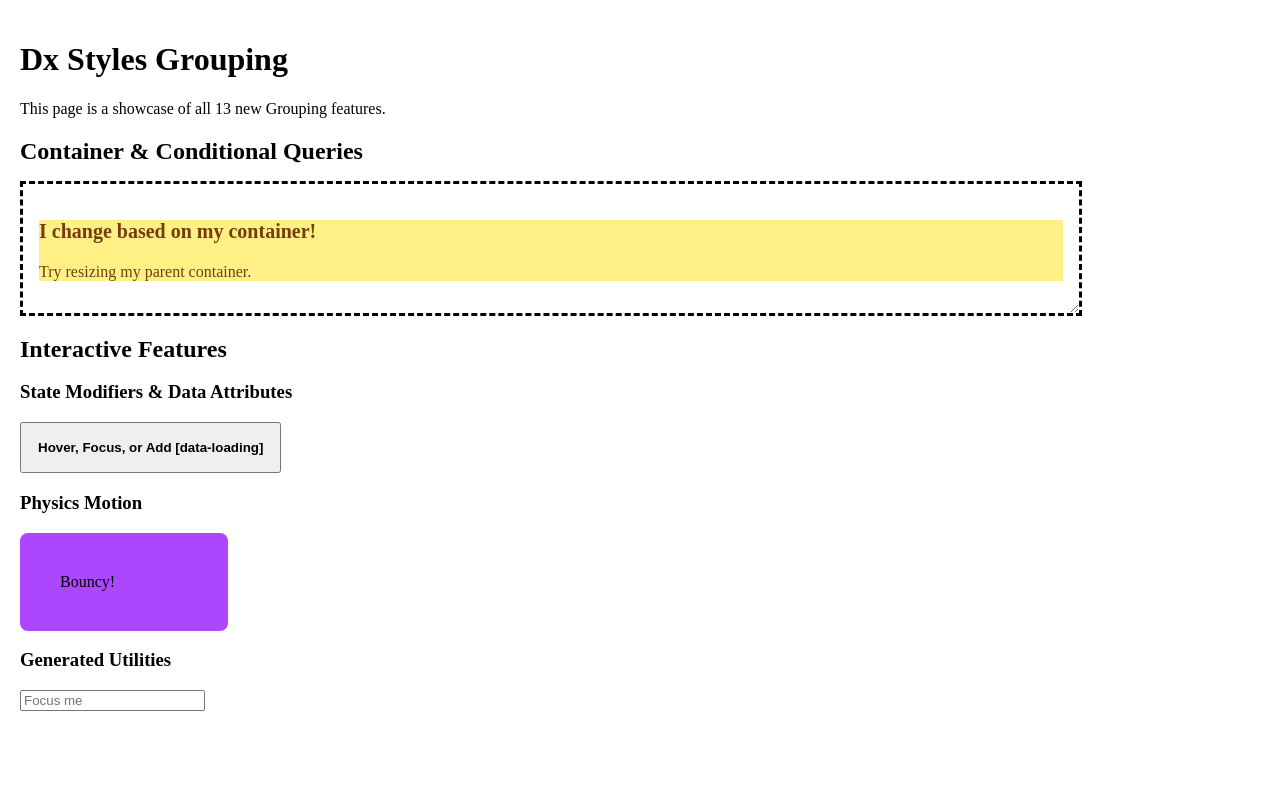
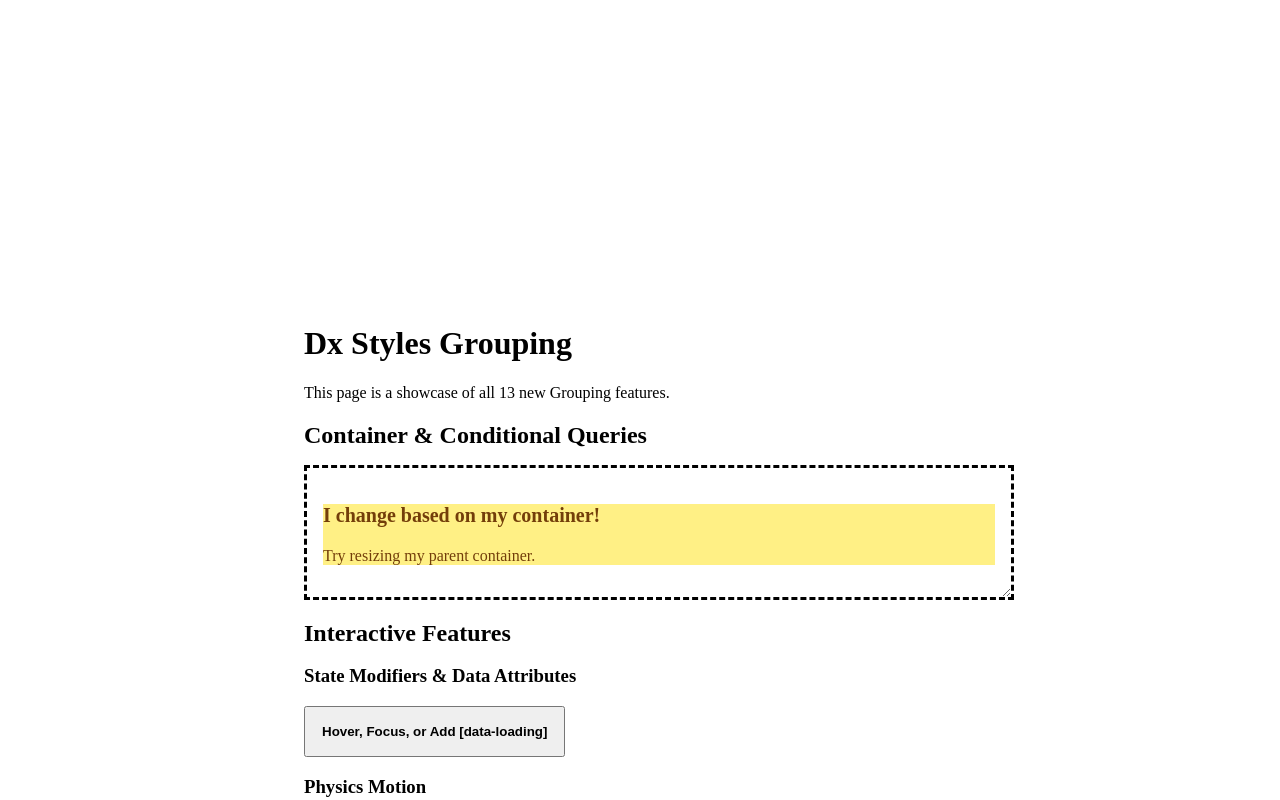
Before and after one commit to najmus-sakib-hossain/dx-styles, a Next.js app in the folder playgrounds/nextjs/: page / in a window 1280 px wide. Shown: the top 800 px of the page. Built offline with nearby package versions, Linux system fonts and the light colour scheme.

Commit message:
feat: the speed is still too slow

```diff
--- a/playgrounds/nextjs/app/globals.css
+++ b/playgrounds/nextjs/app/globals.css
@@ -7,40 +7,21 @@
   animation: 1s forwards dx-animation-3ca706a340e08c85;
 }
 
-.div\(h1\(font-bold\)\ p\(mt-2\)\) > h1 {
-  font-weight: 700;
+.p-4 {
+  padding: 1rem;
 }
 
-.div\(h1\(font-bold\)\ p\(mt-2\)\) > p {
-  margin-top: 0.5rem;
+.border-dashed {
+  border-style: dashed;
 }
 
-.max-w-5xl {
-  max-width: 64rem;
+@keyframes dx-animation-3ca706a340e08c85 {
+  0% { opacity: 0; }
+  100% { opacity: 1; }
 }
 
-.max-w-5xl {
-  max-width: 64rem;
-}
-
-.font-bold {
-  font-weight: 700;
-}
-
-.transition\(300ms\) {
-  transition-property: all;
-  transition-duration: 300ms;
-  transition-timing-function: cubic-bezier(0.4,0,0.2,1);
-}
-
-.mesh\(\[slate-100\,\ sky-200\]\,\ \[slate-300\,\ blue-300\]\) {
-  background-image: radial-gradient(circle at 51.8% 54.7%, slate-100 115%), radial-gradient(circle at 36.5% 43.4%, sky-200 105%), radial-gradient(circle at 74.0% 43.0%, slate-300 95%), radial-gradient(circle at 31.8% 79.9%, blue-300 85%);
-  background-size: cover;
-  background-blend-mode: screen, lighten;
-}
-
-.text-2xl {
-  font-size: 1.5rem;
+.animate\:1s {
+  animation: 1s forwards dx-animation-3ca706a340e08c85;
 }
 
 .\?\@container\>640px\(text-xl\) {
@@ -54,42 +35,144 @@
   }
 }
 
+@media (min-width: 1024px) {
+  .lg\(p-3\) {
+    padding: 0.75rem;
+  }
+}
+
+.mb-4 {
+  margin-bottom: 1rem;
+}
+
+.max-w-5xl {
+  max-width: 64rem;
+}
+
+.\?\@container\>640px\(text-xl\) {
+  font-weight: 700;
+  font-size: 1.125rem;
+}
+
+@container (min-width: 640px) {
+  .\?\@container\>640px\(text-xl\) {
+    font-size: 1.25rem;
+  }
+}
+
+.div\(div\(mt-4\)\) > div {
+  margin-top: 1rem;
+}
+
+.div\(div\(mt-4\)\) > div {
+  margin-top: 1rem;
+}
+
+.div\(h1\(font-bold\)\ p\(mt-2\)\) > h1 {
+  font-weight: 700;
+}
+
+.div\(h1\(font-bold\)\ p\(mt-2\)\) > p {
+  margin-top: 0.5rem;
+}
+
+.text-2xl {
+  font-size: 1.5rem;
+}
+
+@container (min-width: 640px) {
+  .\?\@container\>640px\(bg-green-200\ text-green-900\) {
+    background-color: oklch(0.925 0.084 155.995);
+    color: oklch(0.393 0.095 152.535);
+  }
+}
+
+.mesh\(\[slate-100\,\ sky-200\]\,\ \[slate-300\,\ blue-300\]\) {
+  background-image: radial-gradient(circle at 51.8% 54.7%, slate-100 115%), radial-gradient(circle at 36.5% 43.4%, sky-200 105%), radial-gradient(circle at 74.0% 43.0%, slate-300 95%), radial-gradient(circle at 31.8% 79.9%, blue-300 85%);
+  background-size: cover;
+  background-blend-mode: screen, lighten;
+}
+
+.font-bold {
+  font-weight: 700;
+}
+
+.card\(p-13\ bg-black\/50\ backdrop-blur-lg\ rounded-xl\ shadow-lg\) {
+  padding: 3.25rem;
+  backdrop-filter: blur(16px);
+  border-radius: 0.75rem;
+  box-shadow: 0 10px 15px -3px rgba(0, 0, 0, 0.1), 0 4px 6px -2px rgba(0, 0, 0, 0.05);
+}
+
+.\?\@self\:child-count\>2\(_highlight\):has( > :nth-last-child(n+2):first-child) {
+  background-color: oklch(0.945 0.129 101.54);
+  color: oklch(0.421 0.095 57.708);
+}
+
+.font-semibold {
+  font-weight: 600;
+}
+
+.font-semibold {
+  font-weight: 600;
+}
+
+.w-full {
+  width: 100%;
+}
+
+.transition\(300ms\) {
+  transition-property: all;
+  transition-duration: 300ms;
+  transition-timing-function: cubic-bezier(0.4,0,0.2,1);
+}
+
+.\*loading\(bg-gray-400\ animate-pulse\ cursor-wait\)[data-loading] {
+  background-color: oklch(0.707 0.022 261.325);
+  animation: pulse 2s cubic-bezier(0.4, 0, 0.6, 1) infinite;
+  cursor: wait;
+}
+
+.font-semibold {
+  font-weight: 600;
+}
+
+.max-w-full {
+  max-width: 100%;
+}
+
+.overflow-auto {
+  overflow: auto;
+}
+
+._highlight\(bg-yellow-200\ text-yellow-900\) {
+  padding: 1.5rem;
+  border-radius: 0.5rem;
+  background-color: oklch(0.882 0.059 254.128);
+  color: oklch(0.379 0.146 265.522);
+}
+
 .resize-x {
   resize: horizontal;
 }
 
-.motion\(mass\:1\ stiffness\:180\ damping\:12\) {
-  animation: dx-motion-keyframe-8e548e 600ms cubic-bezier(0.34,1.56,0.64,1);
+.overflow-auto {
+  overflow: auto;
 }
 
-.motion\(mass\:1\ stiffness\:180\ damping\:12\) {
-  animation: dx-motion-keyframe-8e548e 600ms cubic-bezier(0.34,1.56,0.64,1);
+._highlight\(bg-yellow-200\ text-yellow-900\) {
+  padding: 1.5rem;
+  border-radius: 0.5rem;
+  background-color: oklch(0.882 0.059 254.128);
+  color: oklch(0.379 0.146 265.522);
 }
 
 .container-type-inline-size {
   container-type: inline-size;
 }
 
-.container-type-inline-size {
-  container-type: inline-size;
-}
-
-.mb-4 {
-  margin-bottom: 1rem;
-}
-
-.mb-4 {
-  margin-bottom: 1rem;
-}
-
-.overflow-auto {
-  overflow: auto;
-}
-
-@media (min-width: 1024px) {
-  .lg\(p-75\) {
-    padding: 18.75rem;
-  }
+.\~text\(2rem\@md\,\ 3rem\@xl\) {
+  font-size: clamp(2rem, calc(2rem + 1 * (100vw - 768px) / (1280 - 768)), 3rem);
 }
 
 .transition\(500ms\) {
@@ -102,74 +185,38 @@
   transition-timing-function: cubic-bezier(0.4,0,0.2,1);
 }
 
-.p-4 {
-  padding: 1rem;
+.container-type-inline-size {
+  container-type: inline-size;
 }
 
-.w-full {
-  width: 100%;
+.motion\(mass\:1\ stiffness\:180\ damping\:12\) {
+  animation: dx-motion-keyframe-8e548e 600ms cubic-bezier(0.34,1.56,0.64,1);
 }
 
-.card\(p-13\ bg-black\/50\ backdrop-blur-lg\ rounded-xl\ shadow-lg\) {
-  padding: 3.25rem;
-  backdrop-filter: blur(16px);
-  border-radius: 0.75rem;
-  box-shadow: 0 10px 15px -3px rgba(0, 0, 0, 0.1), 0 4px 6px -2px rgba(0, 0, 0, 0.05);
+.transition\(500ms\) {
+  padding: 2.5rem;
+  background-color: oklch(0.627 0.265 303.9);
+  border-radius: 0.5rem;
+  width: 8rem;
+  transition-property: all;
+  transition-duration: 500ms;
+  transition-timing-function: cubic-bezier(0.4,0,0.2,1);
 }
 
-.div\(div\(mt-4\)\) > div {
-  margin-top: 1rem;
+.motion\(mass\:1\ stiffness\:180\ damping\:12\) {
+  animation: dx-motion-keyframe-8e548e 600ms cubic-bezier(0.34,1.56,0.64,1);
 }
 
-@container (min-width: 640px) {
-  .\?\@container\>640px\(bg-green-200\ text-green-900\) {
-    background-color: oklch(0.925 0.084 155.995);
-    color: oklch(0.393 0.095 152.535);
+@media (min-width: 1024px) {
+  .lg\(p-34\) {
+    padding: 8.5rem;
   }
 }
 
-.\*loading\(bg-gray-400\ animate-pulse\ cursor-wait\)[data-loading] {
-  background-color: oklch(0.707 0.022 261.325);
-  animation: pulse 2s cubic-bezier(0.4, 0, 0.6, 1) infinite;
-  cursor: wait;
-}
-
-.\?\@self\:child-count\>2\(_highlight\):has( > :nth-last-child(n+2):first-child) {
-  background-color: oklch(0.945 0.129 101.54);
-  color: oklch(0.421 0.095 57.708);
-}
-
-.mt-2 {
-  margin-top: 0.5rem;
-}
-
-.\*loading\(bg-gray-400\ animate-pulse\ cursor-wait\)[data-loading] {
-  background-color: oklch(0.707 0.022 261.325);
-  animation: pulse 2s cubic-bezier(0.4, 0, 0.6, 1) infinite;
-  cursor: wait;
-}
-
-.max-w-full {
-  max-width: 100%;
-}
-
-.border-dashed {
-  border-style: dashed;
-}
-
-._highlight\(bg-yellow-200\ text-yellow-900\) {
-  padding: 1.5rem;
-  border-radius: 0.5rem;
-  background-color: oklch(0.882 0.059 254.128);
-  color: oklch(0.379 0.146 265.522);
-}
-
-.\~text\(2rem\@md\,\ 3rem\@xl\) {
-  font-size: clamp(2rem, calc(2rem + 1 * (100vw - 768px) / (1280 - 768)), 3rem);
-}
-
-.border-dashed {
-  border-style: dashed;
+@media (min-width: 1024px) {
+  .lg\(p-33\) {
+    padding: 8.25rem;
+  }
 }
 
 @media (min-width: 1024px) {
@@ -178,25 +225,11 @@
   }
 }
 
-._highlight\(bg-yellow-200\ text-yellow-900\) {
-  padding: 1.5rem;
-  border-radius: 0.5rem;
-  background-color: oklch(0.882 0.059 254.128);
-  color: oklch(0.379 0.146 265.522);
+@keyframes dx-animation-bc326ef84011c522 {
+  0% { opacity: 0; }
+  100% { opacity: 1; }
 }
 
-.\~text\(2rem\@md\,\ 3rem\@xl\) {
-  font-size: clamp(2rem, calc(2rem + 1 * (100vw - 768px) / (1280 - 768)), 3rem);
+.animate\:2s {
+  animation: 2s forwards dx-animation-bc326ef84011c522;
 }
-
-@media (min-width: 1024px) {
-  .lg\(p-96\) {
-    padding: 24rem;
-  }
-}
-
-@media (min-width: 1024px) {
-  .lg\(p-3\) {
-    padding: 0.75rem;
-  }
-}
--- a/playgrounds/nextjs/app/page.tsx
+++ b/playgrounds/nextjs/app/page.tsx
@@ -2,11 +2,11 @@ export default function Home() {
   return (
     <main
       className="
-        bg-yellow-500 min-h-screen w-screen p-10 text-white-800
-        lg(p-3)
+        bg-blue-500 min-h-screen w-screen p-12 text-white-800
+        lg(p-74)
         mesh([slate-100, sky-200], [slate-300, blue-300])
         dark(mesh([slate-800, blue-900], [slate-900, purple-900]) text-gray-200)
-        animate:1s from(opacity-0) to(opacity-100) forwards
+        animate:2s from(opacity-0) to(opacity-100) forwards
       "
     >
       <div className="max-w-5xl mx-auto">
```
Also changed, not shown: 1 other file (tests, documents, lock files or other folders).
